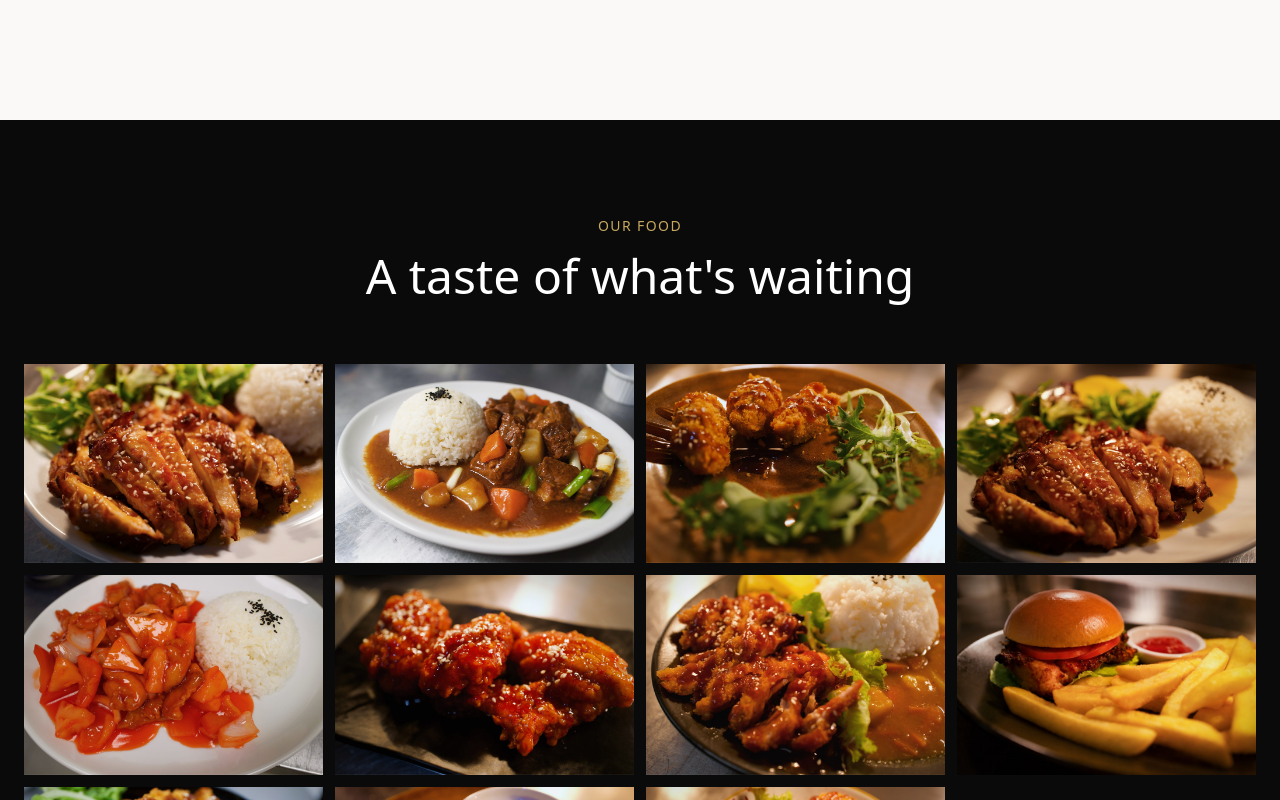
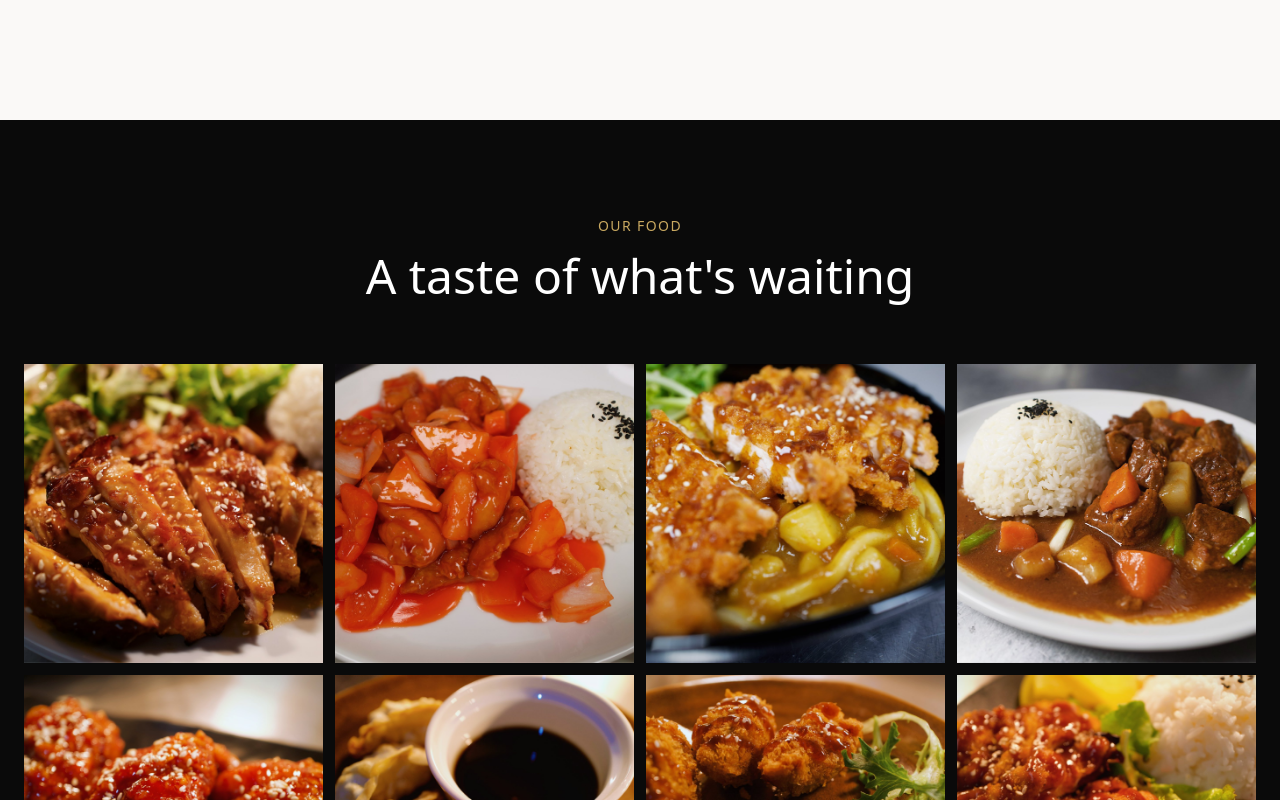
Before and after one commit to LYNKSPortal/the-sixth-bite-iom, a Next.js app: page / in a window 1280 px wide. Shown: the part 2960-3760 px from the top of the page. Built offline with nearby package versions, Linux system fonts and the light colour scheme.

Commit message:
Gallery: square grid + lightbox carousel

```diff
--- /dev/null
+++ b/app/components/GallerySection.tsx
@@ -0,0 +1,134 @@
+"use client";
+
+import Image from "next/image";
+import { useState, useEffect, useCallback } from "react";
+
+const images = [
+  "708345357_122113591244745440_2199551205051780291_n.jpg",
+  "688824149_122109742010745440_5914503175046393282_n.jpg",
+  "689353545_122110716380745440_366540252959685477_n.jpg",
+  "694459431_122109752618745440_4497850610344960325_n.jpg",
+  "702621121_122112095726745440_4742910413460175683_n.jpg",
+  "702621123_122112095756745440_5071284249193951152_n.jpg",
+  "702996129_122112095714745440_3128567690296679873_n.jpg",
+  "703776651_122112695564745440_7702234441131313472_n.jpg",
+  "704147921_122112695576745440_7509673315337575297_n.jpg",
+  "705277047_122113591256745440_2776381173450473019_n.jpg",
+  "706078218_122113362392745440_2640088751417966549_n.jpg",
+];
+
+export default function GallerySection() {
+  const [lightboxIndex, setLightboxIndex] = useState<number | null>(null);
+
+  const open = (index: number) => setLightboxIndex(index);
+  const close = () => setLightboxIndex(null);
+
+  const prev = useCallback(() => {
+    setLightboxIndex((i) => (i === null ? null : (i - 1 + images.length) % images.length));
+  }, []);
+
+  const next = useCallback(() => {
+    setLightboxIndex((i) => (i === null ? null : (i + 1) % images.length));
+  }, []);
+
+  useEffect(() => {
+    if (lightboxIndex === null) return;
+    const onKey = (e: KeyboardEvent) => {
+      if (e.key === "Escape") close();
+      if (e.key === "ArrowLeft") prev();
+      if (e.key === "ArrowRight") next();
+    };
+    window.addEventListener("keydown", onKey);
+    document.body.style.overflow = "hidden";
+    return () => {
+      window.removeEventListener("keydown", onKey);
+      document.body.style.overflow = "";
+    };
+  }, [lightboxIndex, prev, next]);
+
+  return (
+    <section className="py-24 bg-[#0a0a0a]">
+      <div className="max-w-7xl mx-auto px-6">
+        <div className="text-center mb-16">
+          <div className="text-sm tracking-widest text-[#c9a961] mb-4">OUR FOOD</div>
+          <h2 className="text-4xl md:text-5xl font-light text-white">A taste of what&apos;s waiting</h2>
+        </div>
+
+        <div className="grid grid-cols-2 sm:grid-cols-3 md:grid-cols-4 gap-3">
+          {images.map((filename, index) => (
+            <button
+              key={filename}
+              onClick={() => open(index)}
+              className="relative aspect-square overflow-hidden group cursor-pointer focus:outline-none focus-visible:ring-2 focus-visible:ring-[#c9a961]"
+            >
+              <Image
+                src={`/${filename}`}
+                alt="The 6th Bite dish"
+                fill
+                className="object-cover transition-transform duration-500 group-hover:scale-105"
+                sizes="(max-width: 640px) 50vw, (max-width: 768px) 33vw, 25vw"
+              />
+              <div className="absolute inset-0 bg-black/0 group-hover:bg-black/20 transition-colors duration-300" />
+            </button>
+          ))}
+        </div>
+      </div>
+
+      {lightboxIndex !== null && (
+        <div
+          className="fixed inset-0 z-50 bg-black/95 flex items-center justify-center"
+          onClick={close}
+        >
+          <button
+            onClick={close}
+            className="absolute top-5 right-5 z-10 text-white/70 hover:text-white transition-colors p-2"
+            aria-label="Close"
+          >
+            <svg className="w-8 h-8" fill="none" stroke="currentColor" strokeWidth={1.5} viewBox="0 0 24 24">
+              <path strokeLinecap="round" strokeLinejoin="round" d="M6 18L18 6M6 6l12 12" />
+            </svg>
+          </button>
+
+          <button
+            onClick={(e) => { e.stopPropagation(); prev(); }}
+            className="absolute left-4 md:left-8 z-10 text-white/70 hover:text-white transition-colors p-2"
+            aria-label="Previous"
+          >
+            <svg className="w-8 h-8" fill="none" stroke="currentColor" strokeWidth={1.5} viewBox="0 0 24 24">
+              <path strokeLinecap="round" strokeLinejoin="round" d="M15.75 19.5L8.25 12l7.5-7.5" />
+            </svg>
+          </button>
+
+          <div
+            className="relative w-full max-w-4xl max-h-[85vh] mx-16 md:mx-24"
+            onClick={(e) => e.stopPropagation()}
+          >
+            <Image
+              src={`/${images[lightboxIndex]}`}
+              alt="The 6th Bite dish"
+              width={1200}
+              height={1200}
+              className="w-full h-full object-contain max-h-[85vh]"
+              sizes="(max-width: 1024px) 90vw, 80vw"
+              priority
+            />
+          </div>
+
+          <button
+            onClick={(e) => { e.stopPropagation(); next(); }}
+            className="absolute right-4 md:right-8 z-10 text-white/70 hover:text-white transition-colors p-2"
+            aria-label="Next"
+          >
+            <svg className="w-8 h-8" fill="none" stroke="currentColor" strokeWidth={1.5} viewBox="0 0 24 24">
+              <path strokeLinecap="round" strokeLinejoin="round" d="M8.25 4.5l7.5 7.5-7.5 7.5" />
+            </svg>
+          </button>
+
+          <div className="absolute bottom-5 left-1/2 -translate-x-1/2 text-white/50 text-sm tracking-widest">
+            {lightboxIndex + 1} / {images.length}
+          </div>
+        </div>
+      )}
+    </section>
+  );
+}
--- a/app/page.tsx
+++ b/app/page.tsx
@@ -2,6 +2,7 @@ import Image from "next/image";
 import Link from "next/link";
 import Header from "./components/Header";
 import Footer from "./components/Footer";
+import GallerySection from "./components/GallerySection";
 
 export default function Home() {
   return (
@@ -99,40 +100,7 @@ export default function Home() {
           </div>
         </section>
 
-        <section className="py-24 bg-[#0a0a0a]">
-          <div className="max-w-7xl mx-auto px-6">
-            <div className="text-center mb-16">
-              <div className="text-sm tracking-widest text-[#c9a961] mb-4">OUR FOOD</div>
-              <h2 className="text-4xl md:text-5xl font-light text-white">A taste of what&apos;s waiting</h2>
-            </div>
-            <div className="columns-2 md:columns-3 lg:columns-4 gap-3 space-y-3">
-              {[
-                "708345357_122113591244745440_2199551205051780291_n.jpg",
-                "688824149_122109742010745440_5914503175046393282_n.jpg",
-                "689353545_122110716380745440_366540252959685477_n.jpg",
-                "694459431_122109752618745440_4497850610344960325_n.jpg",
-                "702621121_122112095726745440_4742910413460175683_n.jpg",
-                "702621123_122112095756745440_5071284249193951152_n.jpg",
-                "702996129_122112095714745440_3128567690296679873_n.jpg",
-                "703776651_122112695564745440_7702234441131313472_n.jpg",
-                "704147921_122112695576745440_7509673315337575297_n.jpg",
-                "705277047_122113591256745440_2776381173450473019_n.jpg",
-                "706078218_122113362392745440_2640088751417966549_n.jpg",
-              ].map((filename) => (
-                <div key={filename} className="break-inside-avoid overflow-hidden">
-                  <Image
-                    src={`/${filename}`}
-                    alt="The 6th Bite dish"
-                    width={600}
-                    height={600}
-                    className="w-full object-cover hover:scale-105 transition-transform duration-500"
-                    sizes="(max-width: 768px) 50vw, (max-width: 1024px) 33vw, 25vw"
-                  />
-                </div>
-              ))}
-            </div>
-          </div>
-        </section>
+        <GallerySection />
 
         <Footer />
       </main>
```
